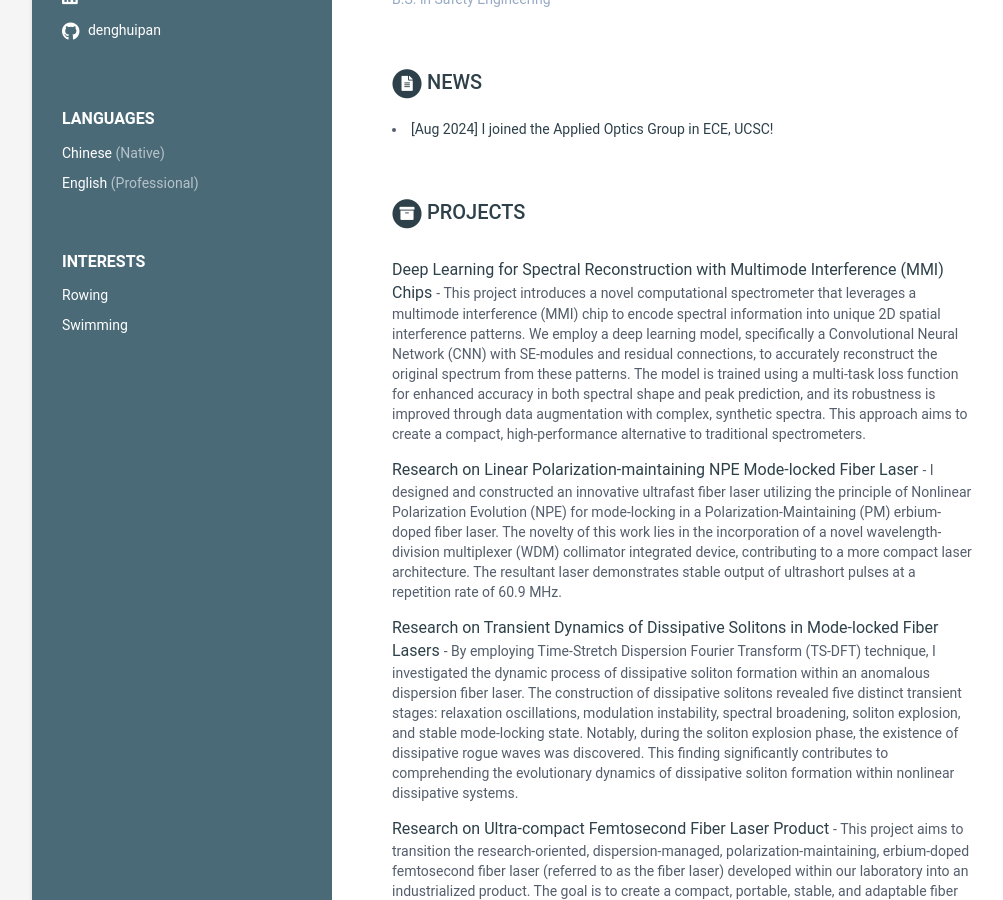
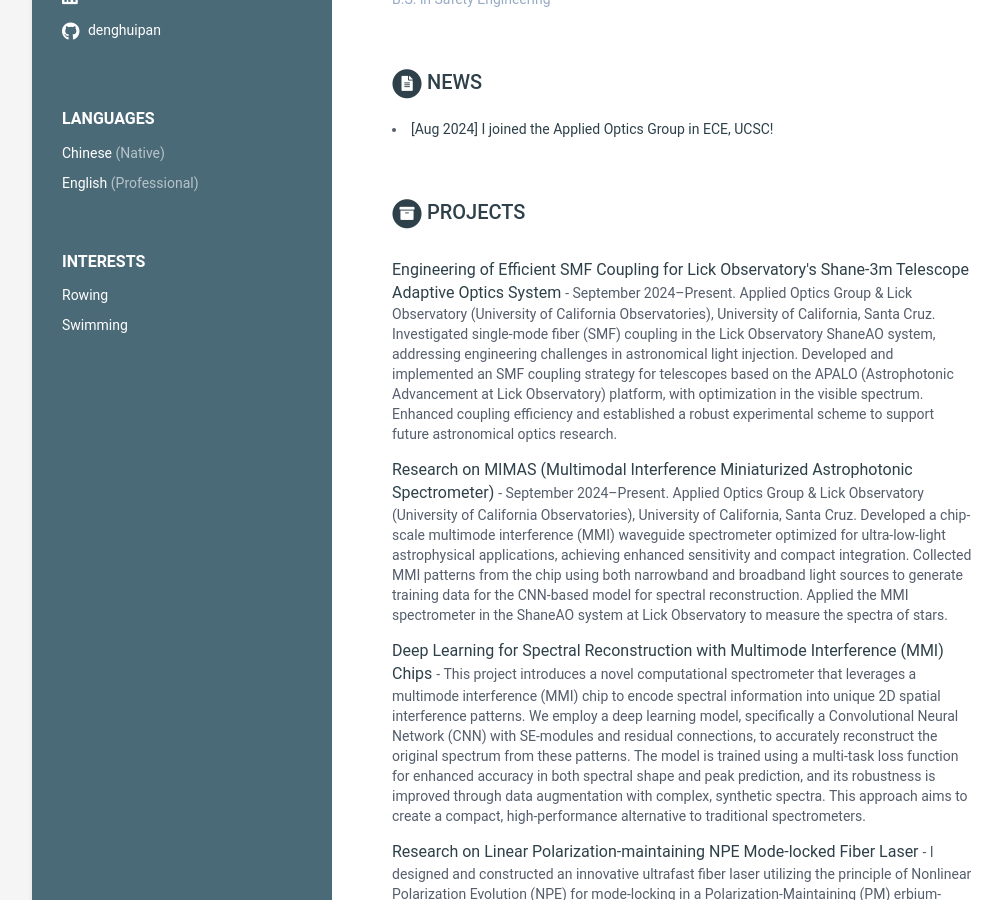
Before and after one commit to denghuipan/denghuipan.github.io, a Jekyll site: the page built from index.html, in a window 1280 px wide and 900 px high, scrolled down 588 px. Shown: the whole window, without its empty margins (108-1111 px from the left). Built offline with Jekyll 4.4.1, drawn with Linux system fonts in a browser that asks for light colours.

Commit message:
Add Lick Observatory SMF coupling and MIMAS research projects
Co-authored-by: Denghui Pan <denghuipan@users.noreply.github.com>

```diff
--- a/_data/data.yml
+++ b/_data/data.yml
@@ -144,6 +144,14 @@ projects:
     title: Projects
     intro: >
     assignments:
+      - title: Engineering of Efficient SMF Coupling for Lick Observatory's Shane-3m Telescope Adaptive Optics System
+        link: "#"
+        tagline: "September 2024–Present. Applied Optics Group & Lick Observatory (University of California Observatories), University of California, Santa Cruz. Investigated single-mode fiber (SMF) coupling in the Lick Observatory ShaneAO system, addressing engineering challenges in astronomical light injection. Developed and implemented an SMF coupling strategy for telescopes based on the APALO (Astrophotonic Advancement at Lick Observatory) platform, with optimization in the visible spectrum. Enhanced coupling efficiency and established a robust experimental scheme to support future astronomical optics research."
+
+      - title: Research on MIMAS (Multimodal Interference Miniaturized Astrophotonic Spectrometer)
+        link: "#"
+        tagline: "September 2024–Present. Applied Optics Group & Lick Observatory (University of California Observatories), University of California, Santa Cruz. Developed a chip-scale multimode interference (MMI) waveguide spectrometer optimized for ultra-low-light astrophysical applications, achieving enhanced sensitivity and compact integration. Collected MMI patterns from the chip using both narrowband and broadband light sources to generate training data for the CNN-based model for spectral reconstruction. Applied the MMI spectrometer in the ShaneAO system at Lick Observatory to measure the spectra of stars."
+
       - title: Deep Learning for Spectral Reconstruction with Multimode Interference (MMI) Chips
         link: "#"
         tagline: "This project introduces a novel computational spectrometer that leverages a multimode interference (MMI)
```
